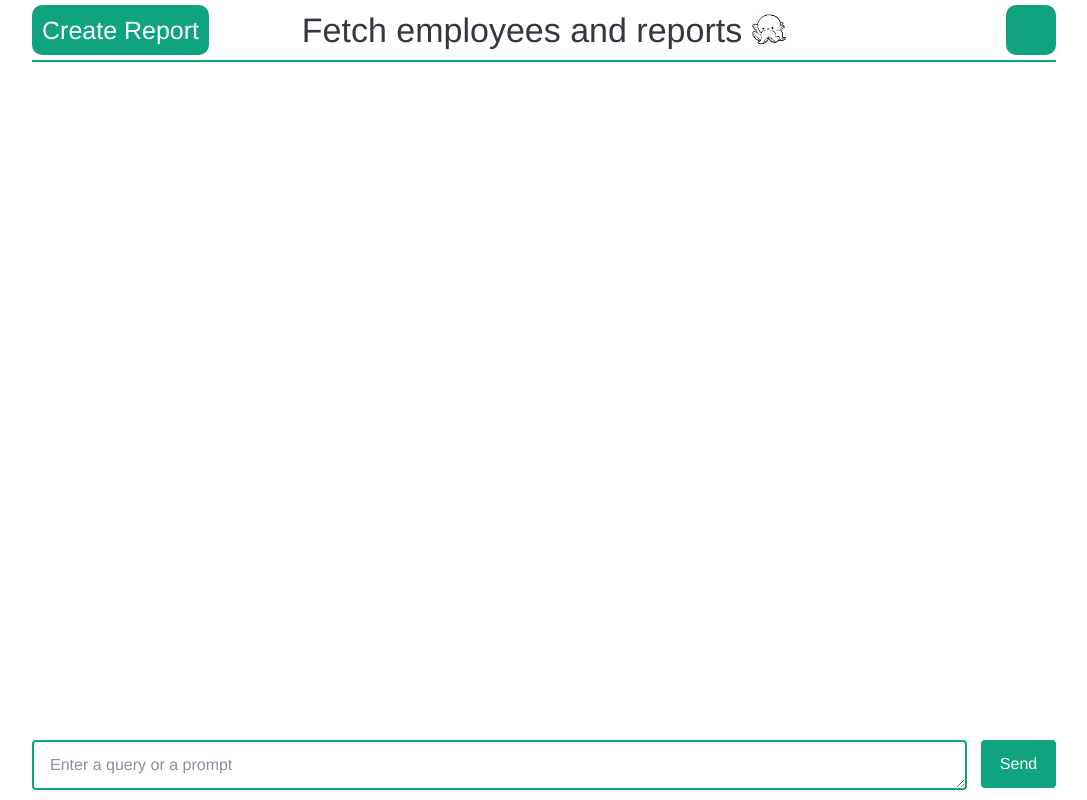
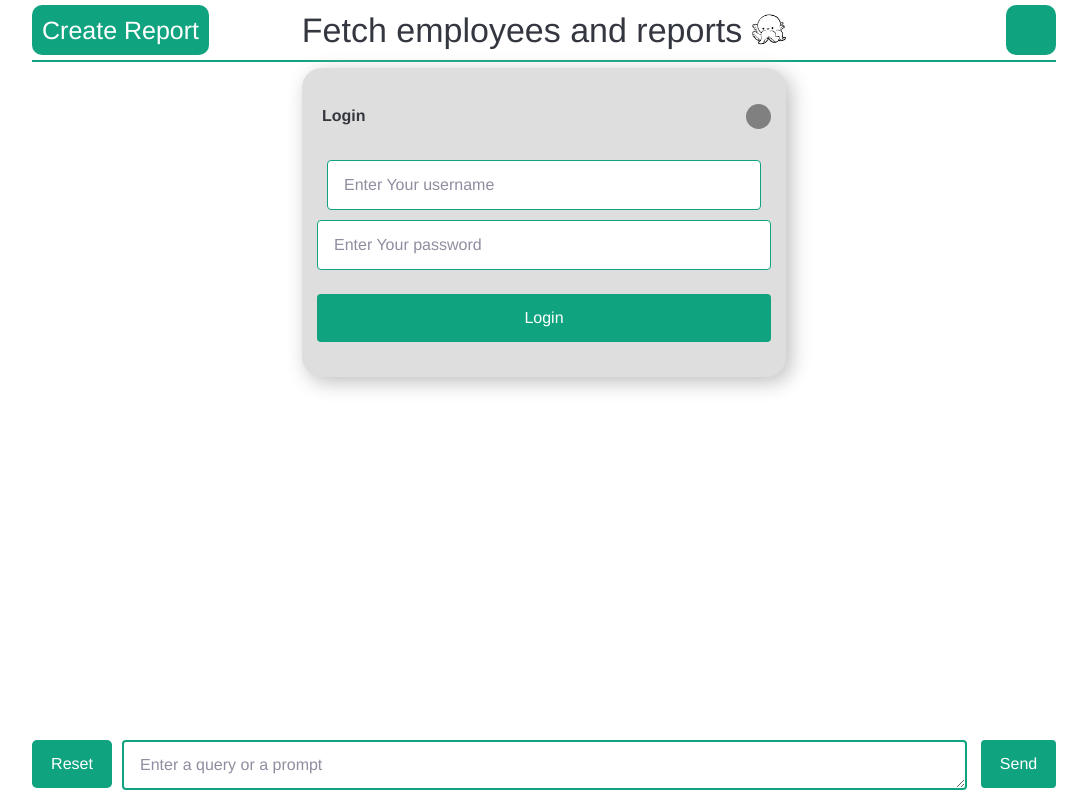
Before and after one commit to Lin-2357/WTL_employee_tracker, a Next.js app: page / in a window 1280 px wide. Shown: the whole page, without its empty margins (96-1183 px from the left). Built offline with nearby package versions, Linux system fonts and the light colour scheme; a web font is replaced by a local one.

Commit message:
add session management support session reset

```diff
--- a/pages/api/frontendServer.js
+++ b/pages/api/frontendServer.js
@@ -19,9 +19,19 @@ PORT = 4000;
 app.post('/generate', async (req, res) => {
   try {
     const generateInput = req.body.prompt; // Extract prompt from request body
+    const session = req.body.session;
 
     // Call the local function from mygenerate.js
-    const result = await myGenerate({ animal: generateInput });
+    const result = await fetch('http://localhost:8010/generate', {
+      method: 'POST',
+      headers: {
+          'Content-Type': 'application/json',
+      },
+      body: JSON.stringify({
+          prompt: generateInput,
+          session_id: session
+      })
+  });
 
     // Send the result back to the client
     if (result['result']) {
--- a/pages/index.js
+++ b/pages/index.js
@@ -10,7 +10,7 @@ export default function Home() {
 
   const [animalInput, setAnimalInput] = useState("");
   const [result, setResult] = useState("");
-  const [popup, setPopup] = useState(false);
+  const [popup, setPopup] = useState(true);
   const [inputPopup, setInputPopup] = useState(false);
   const [report, setReport] = useState("");
   const [is_reversed, setReversed] = useState([false]);
@@ -21,9 +21,14 @@ export default function Home() {
   const [instruction, setInstruction] = useState('describe what you have done this week!');
   const [username, setUsername] = useState('');
   const [password, setPassword] = useState('');
+  const [session_id, setSessionID] = useState('');
 
   async function generate(event) {
     event.preventDefault();
+    if (!session_id) {
+      alert("please create session first.");
+      return
+    }
     setResult("creating queries...");
     const prt = animalInput;
     console.log(prt)
@@ -33,7 +38,7 @@ export default function Home() {
         headers: {
           "Content-Type": "application/json",
         },
-        body: JSON.stringify({ prompt: prt }),
+        body: JSON.stringify({ prompt: prt, session: session_id }),
       });
 
       const data = await response.json();
@@ -211,6 +216,7 @@ export default function Home() {
     const data = await response.json();
     if (response.ok) {
       sessionStorage.setItem('jwtToken', data.access_token);
+      await resetSession()
       setResult("Log in successful") // Return the JWT token
       setPopup(false)
     } else {
@@ -248,6 +254,25 @@ export default function Home() {
     }
   }
 
+  async function resetSession() {
+    const dat = await fetch('http://192.168.12.121:8888/create', {
+      method: 'GET',
+      headers: {
+        "Content-Type": "application/json",
+        "Authorization": `Bearer ${sessionStorage.getItem('jwtToken')}`
+      }
+    });
+    if (dat.status !== 200) {
+      throw data.error || new Error(`Request failed with status ${dat.status}`);
+    }
+    const uuid = await dat.json();
+    console.log(uuid)
+    if (uuid.session_id) {
+      setSessionID(uuid.session_id);
+      setResult('New session created.')
+    }
+  }
+
   function getUsername() {
     const jwtToken = typeof sessionStorage !== 'undefined' && sessionStorage.getItem('jwtToken'); // Retrieve the token from session storage
 
@@ -275,10 +300,20 @@ export default function Home() {
               setInputPopup(true);
             } else {
               alert("Please log in before you create report.")
+              setPopup(true);
             }
           }}>Create Report</div>
         </div>
         <form className={styles.chatForm} onSubmit={generate}>
+          <div className={styles.chatReset} onClick={
+            ()=>{
+              if (getUsername()) {
+                resetSession();
+              } else {
+                setPopup(true);
+              }
+            }
+          }>Reset</div>
           <input type="submit" value="Send" className={styles.chatSend}/>
           <textarea
             name="animal"
--- a/pages/index.module.css
+++ b/pages/index.module.css
@@ -164,9 +164,20 @@
   width: 80%;
 }
 .chatInput {
-  width: calc(100% - 125px);
-  margin-left: 0px;
+  width: calc(100% - 215px);
+  margin-left: 90px;
   resize: vertical;
+}
+.chatReset {
+  width: 80px;
+  background-color: #10a37f;
+  position: absolute;
+  left: 0;
+  color: #fff;
+  border-radius: 5px;
+  text-align: center;
+  line-height: 48px;
+  cursor: pointer;
 }
 .chatSend {
   width: 75px;
```
Also changed, not shown: 1 other file (tests, documents, lock files or other folders).
